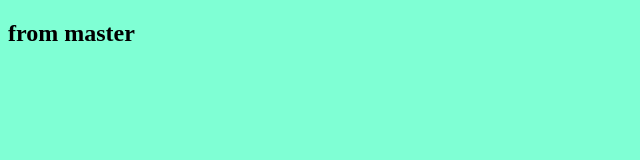
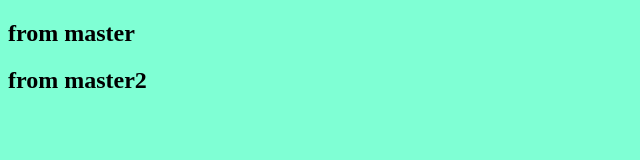
Before and after one commit to yassermukhtar/testgit, a plain HTML site: page index.html in a window 1280 px wide. Shown: the whole page, without its empty margins (0-640 px from the left). Drawn offline with Linux system fonts and the light colour scheme.

Commit message:
master 2

```diff
--- a/index.html
+++ b/index.html
@@ -8,6 +8,8 @@
 </head>
 <body>
     <h2>from master</h2>
+    <h2>from master2</h2>
+
     <script src="app.js"></script>
 </body>
 </html>
```
